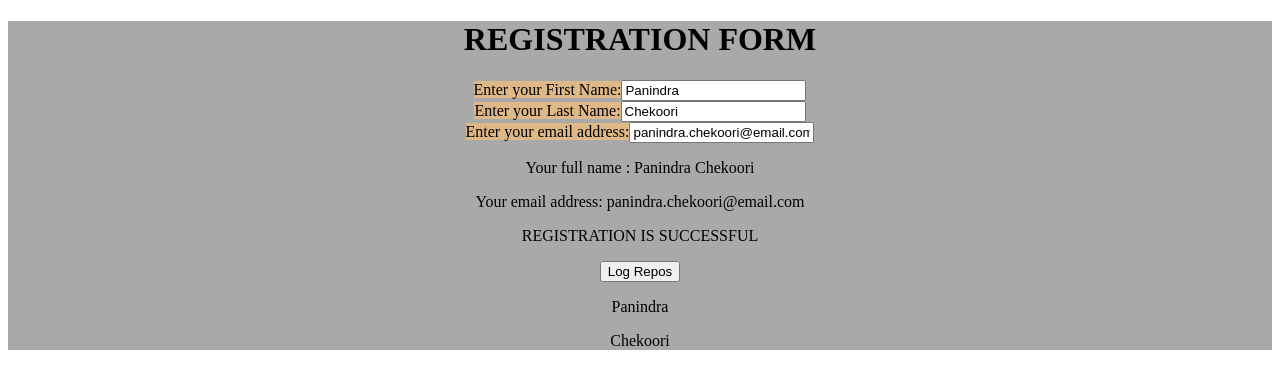
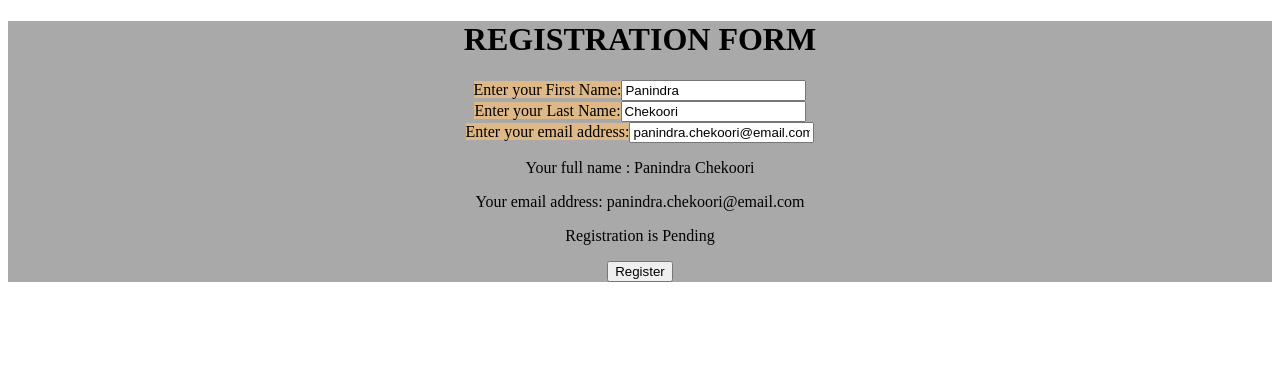
Before and after one commit to pxchek/react-complete-app, a React (Create React App) app: page / in a window 1280 px wide. Shown: the top 388 px of the page. Built offline with nearby package versions, Linux system fonts and the light colour scheme.

Commit message:
Mock up registration success

```diff
--- a/src/Comment.js
+++ b/src/Comment.js
@@ -6,7 +6,7 @@ class Comment extends Component {
         return (
             <div className="main" align="center">
                 <h1>REGISTRATION FORM</h1>
-                <SignUp status="SUCCESSFUL"/>
+                <SignUp/>
             </div>
         );
     }
--- a/src/Rest.js
+++ b/src/Rest.js
@@ -1,42 +1,18 @@
-import {Component} from "react";
+import {useState} from "react";
 
-class Rest extends Component {
-    constructor(props) {
-        super(props);
-        this.repos = null;
-        this.getRepos = this.getRepos.bind(this);
-        this.logRepos = this.logRepos.bind(this);
-        this.firstName = this.props.firstName;
-        this.lastName = this.props.lastName;
+export const Rest = () => {
+    let [status, setStatus] = useState('Registration is Pending');
+
+    function authenticate() {
+       setStatus("Registration is successful");
     }
 
-    getRepos() {
-        window.fetch('https://api.github.com/users/facebook/repos')
-            .then(response => response.json())
-            .then(data => {
-                this.repos = data;
-            })
-            .then(() => {
-                this.status = true;
-            })
-            .catch(error => console.error(error))
-    }
-
-    logRepos() {
-        console.log(this.repos);
-    }
-
-    render() {
-        return (
-            <div>
-                <button onClick={this.logRepos}>
-                    Log Repos
-                </button>
-                <p>{this.props.firstName}</p>
-                <p>{this.props.lastName}</p>
-            </div>
-        )
-    }
-}
-
-export default Rest;
+    return (
+        <div>
+            <p>{status}</p>
+            <button onClick={authenticate}>
+                Register
+            </button>
+        </div>
+    );
+};
--- a/src/login/SignUp.js
+++ b/src/login/SignUp.js
@@ -1,8 +1,8 @@
 import {useState} from 'react';
 import "../SignUp.css";
-import Rest from "../Rest";
+import {Rest} from "../Rest";
 
-export const SignUp = (props) => {
+export const SignUp = () => {
     const [firstName, setFirstName] = useState('Panindra');
     const [lastName, setLastName] = useState('Chekoori');
     const [emailAddress, setEmailAddress] = useState('panindra.chekoori@email.com');
@@ -37,7 +37,6 @@ export const SignUp = (props) => {
             </form>
             <p>Your full name : {firstName} {lastName}</p>
             <p>Your email address: {emailAddress}</p>
-            <p>REGISTRATION IS {props.status}</p>
             <Rest firstName={firstName} lastName={lastName}/>
         </>
     );
```
